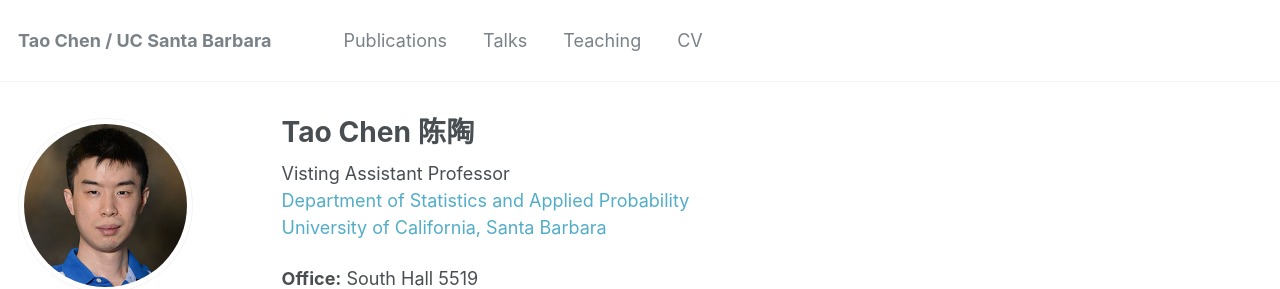
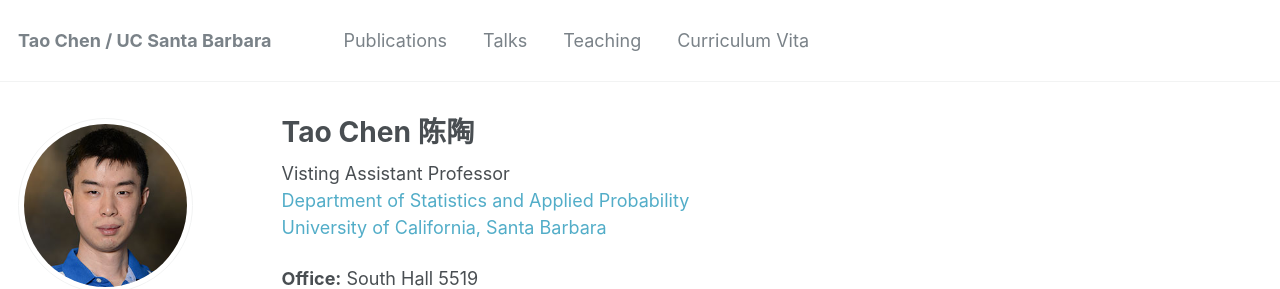
Before and after one commit to cherntodd/cherntodd.github.io, a Jekyll site: the page built from _pages/about.md, in a window 1280 px wide. Shown: the top 289 px of the page. Built offline with Jekyll 4.4.1, drawn with Linux system fonts in a browser that asks for light colours; some web fonts are replaced.

Commit message:
no message

```diff
--- a/_data/navigation.yml
+++ b/_data/navigation.yml
@@ -9,5 +9,5 @@ main:
   - title: "Teaching"
     url: /teaching/
 
-  - title: "CV"
+  - title: "Curriculum Vita"
     url: /cv/
```
